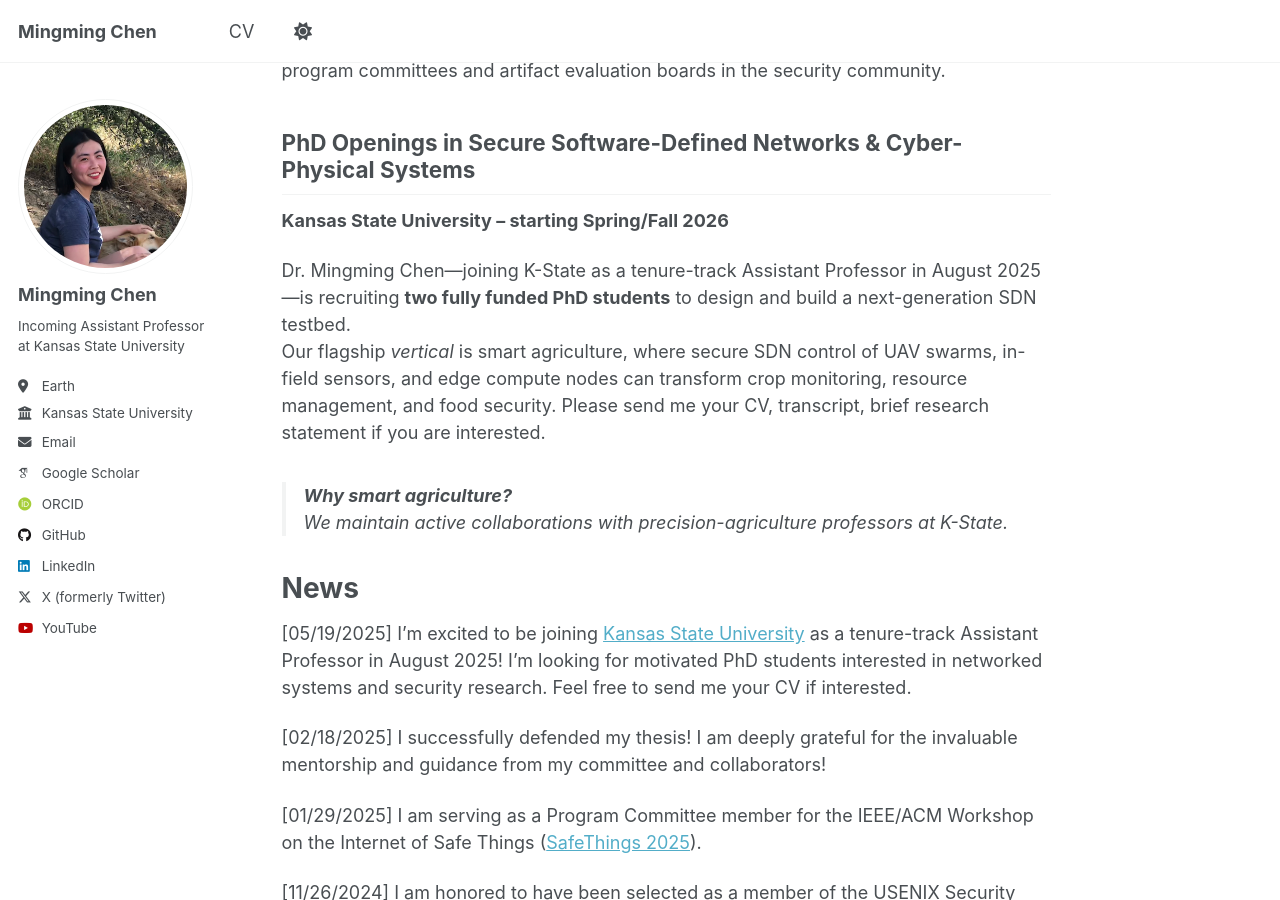
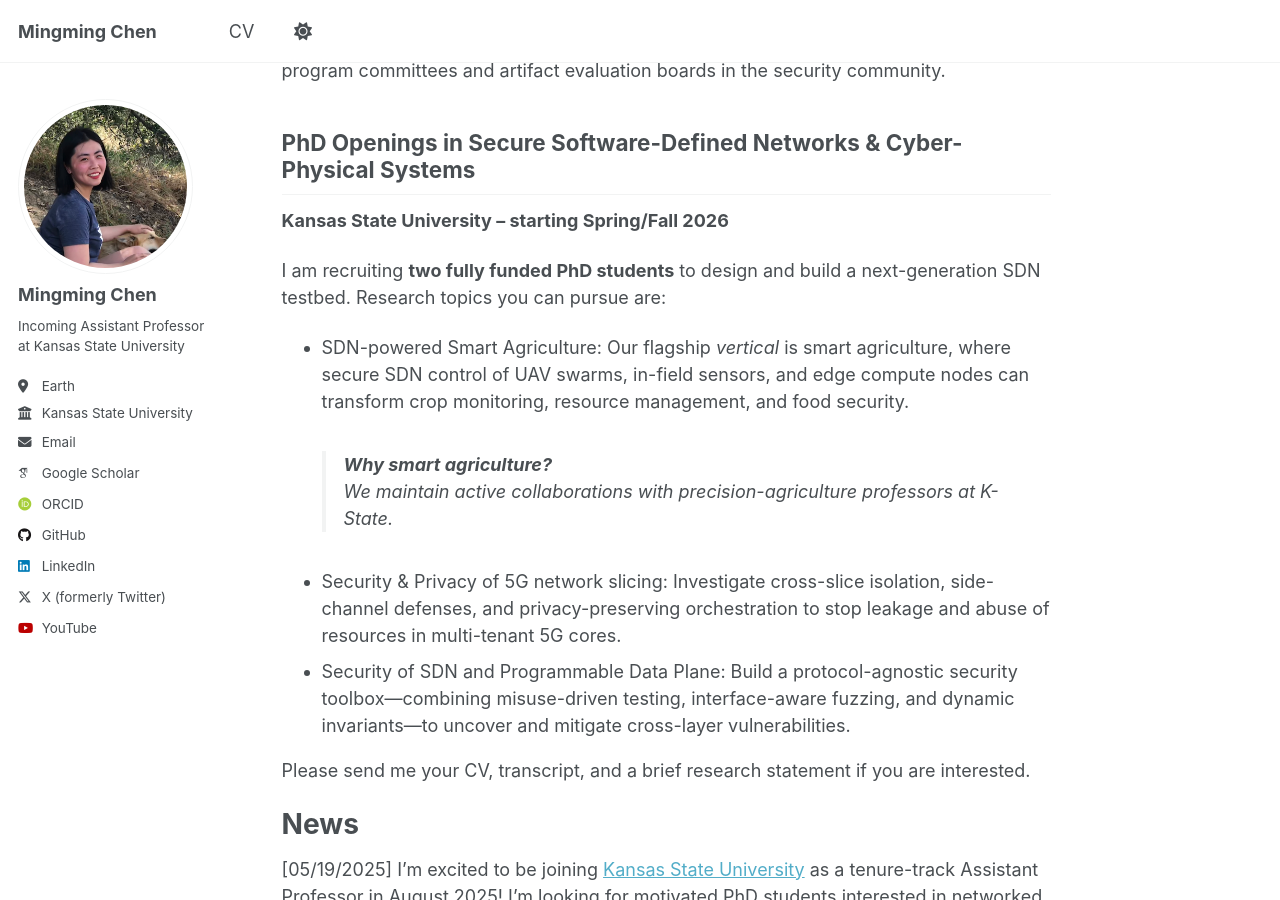
Before and after one commit to mzc796/mzc796.github.io, a Jekyll site: the page built from _pages/about.md, in a window 1280 px wide and 900 px high, scrolled down 381 px. Built offline with Jekyll 4.4.1, drawn with Linux system fonts in a browser that asks for light colours; some web fonts are replaced; a script that is not in the unit is left out.

Commit message:
Update about.md

```diff
--- a/_pages/about.md
+++ b/_pages/about.md
@@ -11,11 +11,16 @@
 ## PhD Openings in Secure Software-Defined Networks & Cyber-Physical Systems
 **Kansas State University – starting Spring/Fall 2026**
 
-Dr. Mingming Chen—joining K-State as a tenure-track Assistant Professor in August 2025—is recruiting **two fully funded PhD students** to design and build a next-generation SDN testbed.
-Our flagship *vertical* is smart agriculture, where secure SDN control of UAV swarms, in-field sensors, and edge compute nodes can transform crop monitoring, resource management, and food security. Please send me your CV, transcript, brief research statement if you are interested.
-
+I am recruiting **two fully funded PhD students** to design and build a next-generation SDN testbed. Research topics you can pursue are:
+- SDN-powered Smart Agriculture: Our flagship *vertical* is smart agriculture, where secure SDN control of UAV swarms, in-field sensors, and edge compute nodes can transform crop monitoring, resource management, and food security.
 > **Why smart agriculture?**
 > We maintain active collaborations with precision-agriculture professors at K-State.
+- Security & Privacy of 5G network slicing: Investigate cross-slice isolation, side-channel defenses, and privacy-preserving orchestration to stop leakage and abuse of resources in multi-tenant 5G cores.
+- Security of SDN and Programmable Data Plane: Build a protocol-agnostic security toolbox—combining misuse-driven testing, interface-aware fuzzing, and dynamic invariants—to uncover and mitigate cross-layer vulnerabilities.
+
+Please send me your CV, transcript, and a brief research statement if you are interested.
+
+
 
 News
 ======
```
